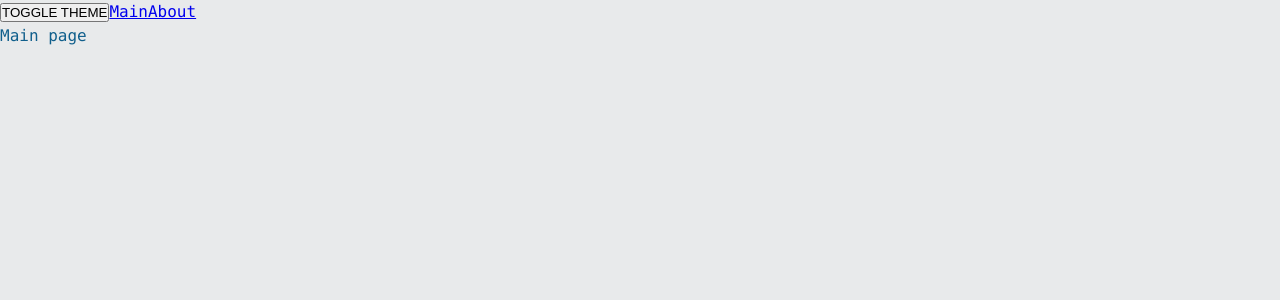
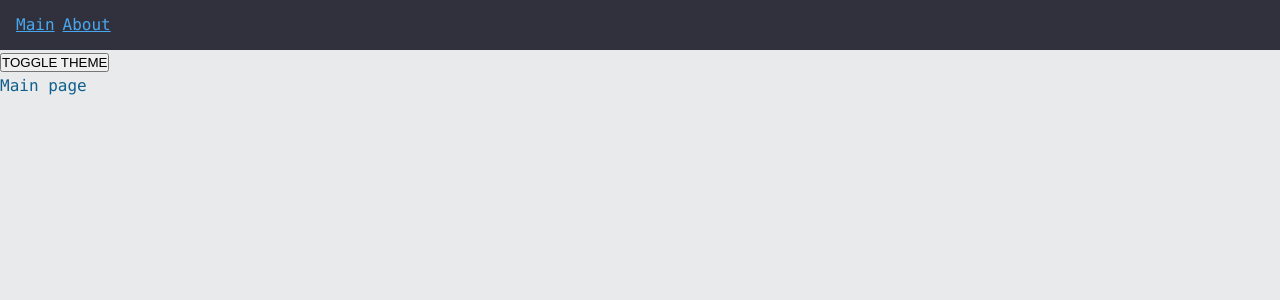
Before and after one commit to FriedCactus/blog-project, a React app: page / in a window 1280 px wide. Shown: the top 300 px of the page. Built offline with nearby package versions, Linux system fonts and the light colour scheme; the HTML template or start-up script is replaced by a standard one.

Commit message:
Added widget NavBar

```diff
--- a/src/app/App.tsx
+++ b/src/app/App.tsx
@@ -1,18 +1,16 @@
 import "./styles/index.css";
-import {Link} from "react-router";
 import {useTheme} from "app/providers/ThemeProvider";
 import {classNames} from "shared/lib/classNames";
 import {AppRouter} from "app/providers/router";
+import {NavBar} from "widgets/NavBar";
 
 
 export const App = () => {
     const {theme, toggleTheme} = useTheme();
 
     return <div className={classNames('app', {}, [theme])}>
+        <NavBar/>
         <button onClick={toggleTheme}>TOGGLE THEME</button>
-
-        <Link to="/">Main</Link>
-        <Link to="/about">About</Link>
 
         <AppRouter/>
     </div>;
--- a/src/app/styles/themes/dark.css
+++ b/src/app/styles/themes/dark.css
@@ -1,5 +1,6 @@
 .app.dark {
     --bg-color: rgb(49, 49, 61);
+    --bg-color-inverted: rgba(195, 201, 204, 0.39);
 
     --primary-color: #ef89c6;
     --secondary-color: #6de1d1;
--- a/src/app/styles/themes/light.css
+++ b/src/app/styles/themes/light.css
@@ -1,5 +1,6 @@
 .app.light {
     --bg-color: rgba(195, 201, 204, 0.39);
+    --bg-color-inverted: rgb(49, 49, 61);
 
     --primary-color: #105f8c;
     --secondary-color: #47a8f1;
--- a/src/app/styles/variables/global.css
+++ b/src/app/styles/variables/global.css
@@ -8,4 +8,7 @@
     --font-size-l: 24px;
     --line-size-l: 32px;
     --font-l: var(--font-size-l) / var(--line-size-m) var(--font-family-main);
+
+    /* Размеры элементов */
+    --navbar-height: 50px;
 }
--- a/src/shared/routes/index.ts
+++ b/src/shared/routes/index.ts
@@ -1 +1 @@
-export {routes} from './routes';
+export {routes, navLinks} from './routes';
--- a/src/shared/routes/routes.tsx
+++ b/src/shared/routes/routes.tsx
@@ -7,9 +7,19 @@ enum AppRoutes {
     ABOUT = 'about',
 }
 
+enum AppPaths {
+    MAIN = '/',
+    ABOUT = '/about',
+}
+
+interface NavLink {
+    title: string,
+    path: AppPaths
+}
+
 const RoutePaths: Record<AppRoutes, string> = {
-    [AppRoutes.MAIN]: '/',
-    [AppRoutes.ABOUT]: '/about',
+    [AppRoutes.MAIN]: AppPaths.MAIN,
+    [AppRoutes.ABOUT]: AppPaths.ABOUT,
 };
 
 export const routes: RouteProps[] = [
@@ -21,3 +31,14 @@ export const routes: RouteProps[] = [
         path: RoutePaths.about,
         element: <AboutPage/>
     }];
+
+export const navLinks: NavLink[] = [
+    {
+        title: "Main",
+        path: AppPaths.MAIN
+    },
+    {
+        title: "About",
+        path: AppPaths.ABOUT
+    },
+];
--- /dev/null
+++ b/src/shared/ui/RouterLink/RouterLink.module.css
@@ -0,0 +1,11 @@
+.RouterLink {
+    color: var(--primary-color);
+}
+
+.primary {
+    color: var(--primary-color);
+}
+
+.secondary {
+    color: var(--secondary-color);
+}
--- /dev/null
+++ b/src/shared/ui/RouterLink/RouterLink.tsx
@@ -0,0 +1,33 @@
+import styles from "./RouterLink.module.css";
+import {classNames} from "shared/lib/classNames";
+import {Link, type LinkProps} from "react-router";
+import {FC} from "react";
+
+export enum RouterLinkVariant {
+    PRIMARY = "primary",
+    SECONDARY = "secondary",
+}
+
+interface RouterLinkProps extends LinkProps {
+    className?: string;
+    variant?: RouterLinkVariant;
+}
+
+export const RouterLink: FC<RouterLinkProps> =
+    ({
+         children,
+         className,
+         variant = RouterLinkVariant.PRIMARY,
+         ...props
+     }) => {
+        const {} = props;
+
+        return (
+            <Link
+                className={classNames(styles.RouterLink, {}, [className, styles[variant]])}
+                {...props}
+            >
+                {children}
+            </Link>
+        );
+    };
--- /dev/null
+++ b/src/shared/ui/RouterLink/index.ts
@@ -0,0 +1 @@
+export {RouterLink} from "shared/ui/RouterLink/RouterLink";
--- /dev/null
+++ b/src/widgets/NavBar/index.ts
@@ -0,0 +1 @@
+export {NavBar} from "widgets/NavBar/ui/NavBar";
--- /dev/null
+++ b/src/widgets/NavBar/ui/NavBar.module.css
@@ -0,0 +1,10 @@
+.Navbar {
+    display: flex;
+    align-items: center;
+
+    height: var(--navbar-height);
+    gap: 8px;
+    padding-left: 16px;
+
+    background-color: var(--bg-color-inverted);
+}
--- /dev/null
+++ b/src/widgets/NavBar/ui/NavBar.tsx
@@ -0,0 +1,23 @@
+import styles from "./NavBar.module.css";
+import {classNames} from "shared/lib/classNames";
+import {RouterLink} from "shared/ui/RouterLink";
+import {RouterLinkVariant} from "shared/ui/RouterLink/RouterLink";
+import {navLinks} from "shared/routes";
+
+export const NavBar = () => {
+    return (
+        <div className={classNames(styles.Navbar)}>
+            {
+                navLinks.map(
+                    ({title, path}) =>
+                        <RouterLink
+                            key={path}
+                            to={path}
+                            variant={RouterLinkVariant.SECONDARY}>
+                            {title}
+                        </RouterLink>
+                )
+            }
+        </div>
+    );
+};
```
